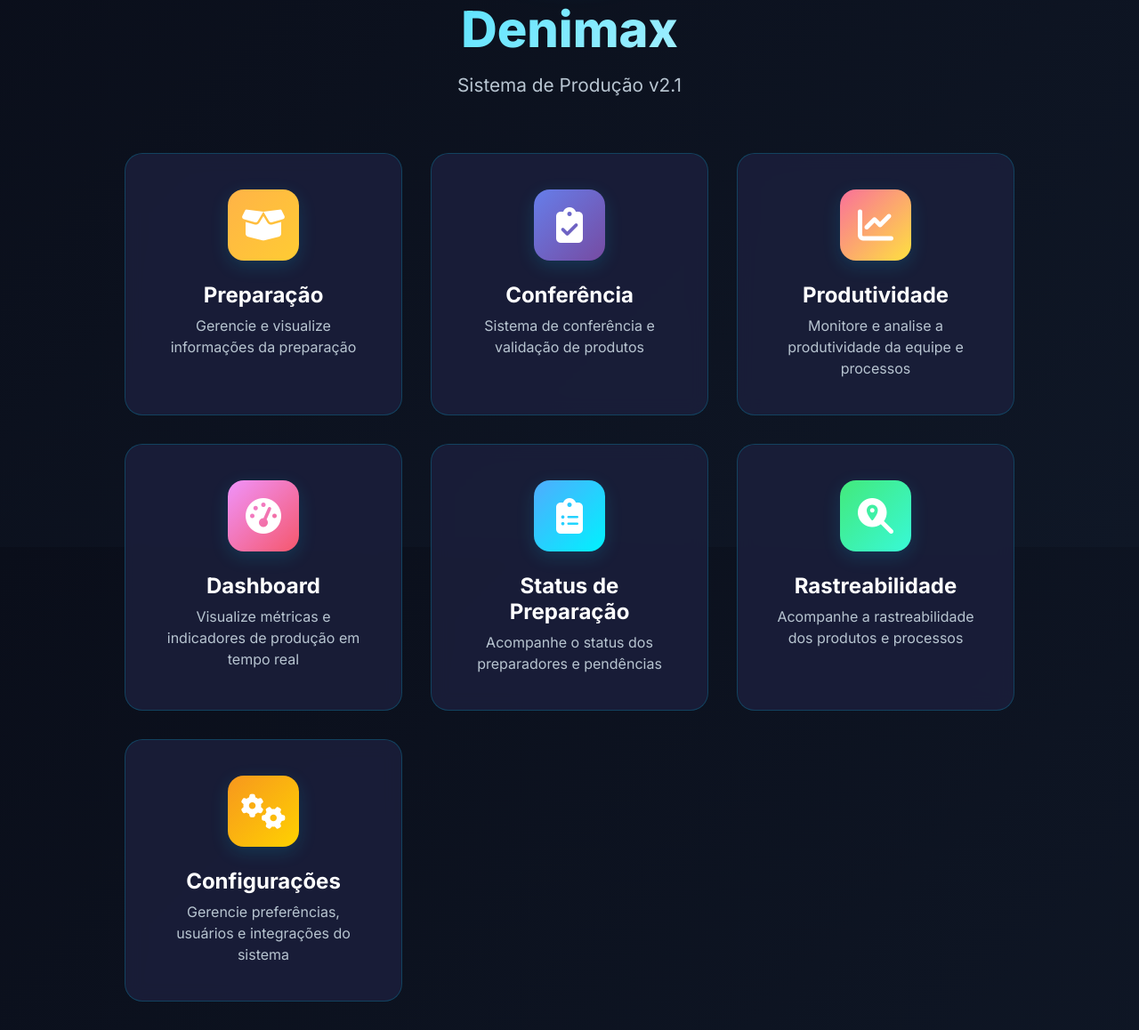
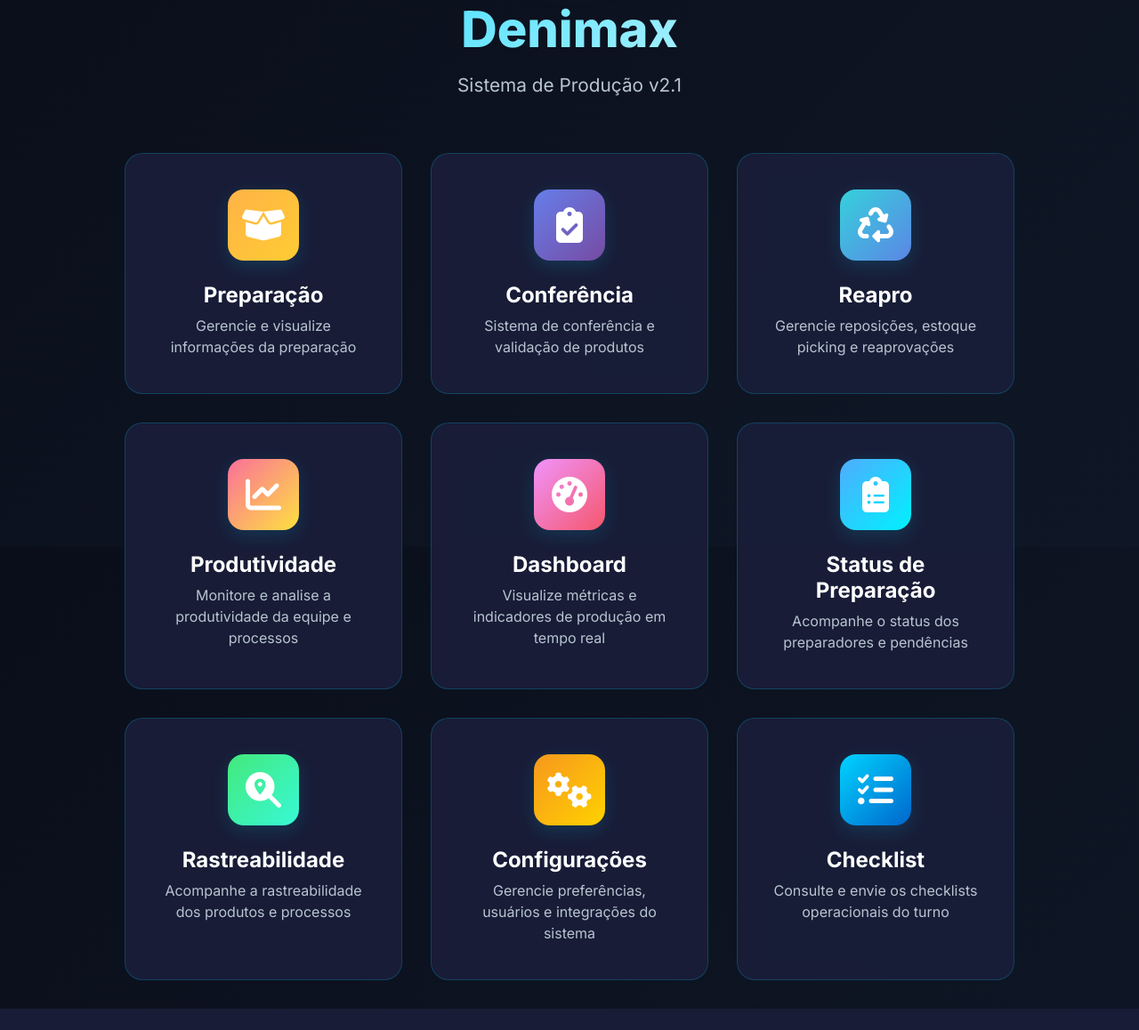
Before and after one commit to capuchinho2/capuchinho0-denimax, a Flask app: page / in a window 1280 px wide. Shown: the part 185-1343 px from the top of the page at 89% size. After the commit the page ends 1319 px from the top, so only its background shows below. Run offline with Flask 3, Linux system fonts and the light colour scheme.

Commit message:
Adiciona aba Checklist na tela inicial

```diff
--- a/backend/app/templates/index.html
+++ b/backend/app/templates/index.html
@@ -3,6 +3,7 @@
 <head>
   <meta charset="UTF-8">
   <meta name="viewport" content="width=device-width, initial-scale=1.0">
+  <link rel="icon" type="image/x-icon" href="{{ url_for('static', filename='img/denimax.ico') }}">
   <title>Denimax - Sistema de Produção</title>
   <link rel="stylesheet" href="{{ url_for('static', filename='css/main.css') }}">
   <link href="https://fonts.googleapis.com/css2?family=Inter:wght@300;400;500;600;700;800&family=JetBrains+Mono:wght@400;500&display=swap" rel="stylesheet">
@@ -156,6 +157,14 @@
         <p class="home-card-description">Sistema de conferência e validação de produtos</p>
       </a>
 
+      <a href="/reapro-pendente" class="home-card">
+        <div class="home-card-icon" style="background: linear-gradient(135deg, #36d1dc 0%, #5b86e5 100%); color: white;">
+          <i class="fas fa-recycle"></i>
+        </div>
+        <h2 class="home-card-title">Reapro</h2>
+        <p class="home-card-description">Gerencie reposições, estoque picking e reaprovações</p>
+      </a>
+
       <a href="http://10.215.15.81:5000/produtividade-preparador" class="home-card">
         <div class="home-card-icon" style="background: linear-gradient(135deg, #fa709a 0%, #fee140 100%); color: white;">
           <i class="fas fa-chart-line"></i>
@@ -193,6 +202,13 @@
           <h2 class="home-card-title">Configurações</h2>
           <p class="home-card-description">Gerencie preferências, usuários e integrações do sistema</p>
         </a>
+        <a href="/checklist" class="home-card">
+          <div class="home-card-icon" style="background: linear-gradient(135deg, #00d4ff 0%, #0066cc 100%); color: white;">
+            <i class="fas fa-list-check"></i>
+          </div>
+          <h2 class="home-card-title">Checklist</h2>
+          <p class="home-card-description">Consulte e envie os checklists operacionais do turno</p>
+        </a>
     </div>
   </div>
 </body>
```
